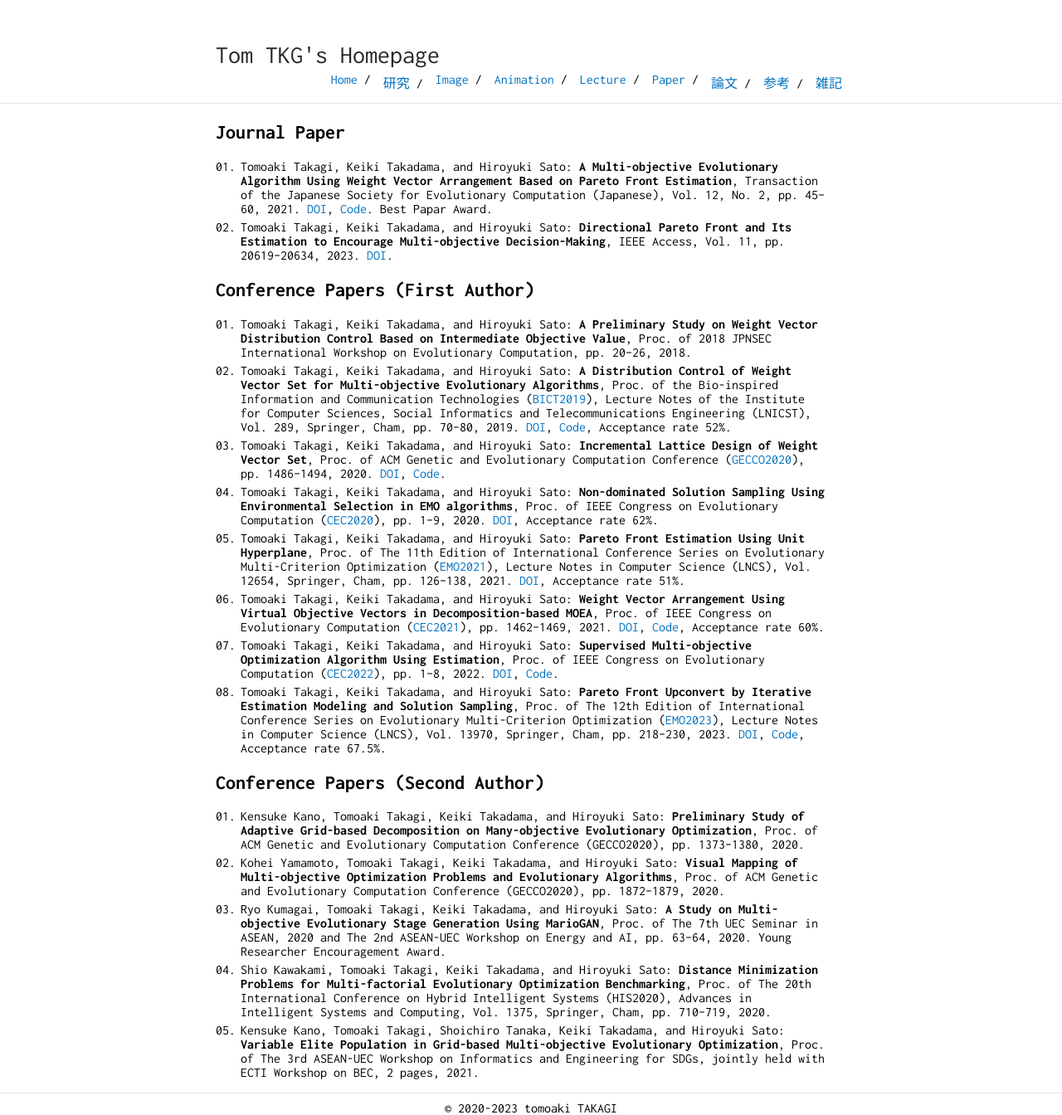
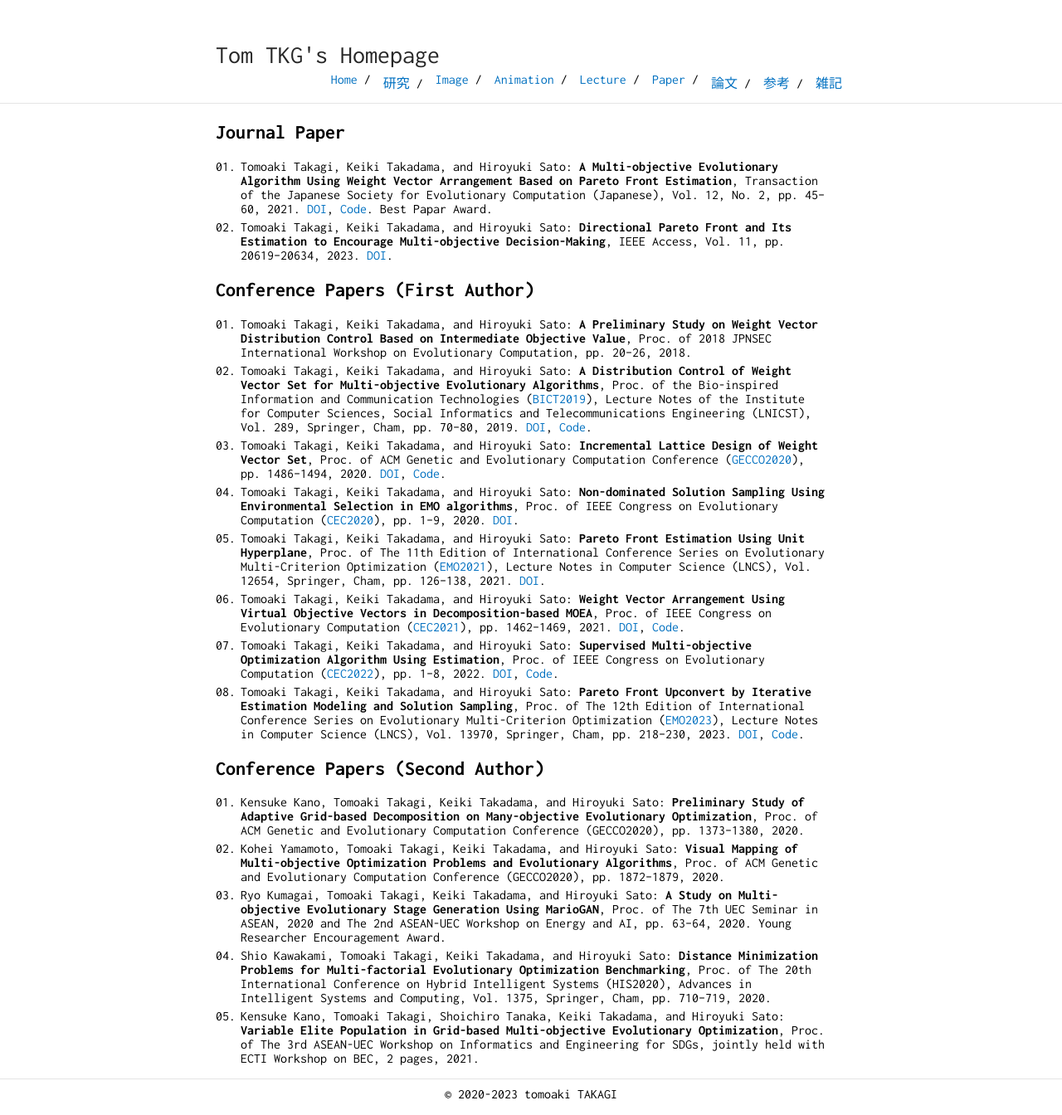
Before and after one commit to tomtkg/tomtkg.github.io, a Jekyll site: the page built from paper.md, in a window 1280 px wide. Shown: the whole page at 83% size. Built offline with Jekyll 4.4.1, drawn with Linux system fonts in a browser that asks for light colours.

Commit message:
Remove Acceptance rate

```diff
--- a/paper.md
+++ b/paper.md
@@ -9,13 +9,13 @@
 
 ## Conference Papers (First Author)
 1. Tomoaki Takagi, Keiki Takadama, and Hiroyuki Sato: **A Preliminary Study on Weight Vector Distribution Control Based on Intermediate Objective Value**,  Proc. of 2018 JPNSEC International Workshop on Evolutionary Computation, pp. 20--26, 2018.
-1. Tomoaki Takagi, Keiki Takadama, and Hiroyuki Sato: **A Distribution Control of Weight Vector Set for Multi-objective Evolutionary Algorithms**,  Proc. of the Bio-inspired Information and Communication Technologies ([BICT2019](https://bionetics2019.eai-conferences.org){:target="_blank"}), Lecture Notes of the Institute for Computer Sciences, Social Informatics and Telecommunications Engineering (LNICST), Vol. 289, Springer, Cham, pp. 70--80, 2019. [DOI](https://doi.org/10.1007/978-3-030-24202-2_6){:target="_blank"}, [Code](https://github.com/tomtkg/MOEA-D-DCWV){:target="_blank"}, Acceptance rate 52%.
+1. Tomoaki Takagi, Keiki Takadama, and Hiroyuki Sato: **A Distribution Control of Weight Vector Set for Multi-objective Evolutionary Algorithms**,  Proc. of the Bio-inspired Information and Communication Technologies ([BICT2019](https://bionetics2019.eai-conferences.org){:target="_blank"}), Lecture Notes of the Institute for Computer Sciences, Social Informatics and Telecommunications Engineering (LNICST), Vol. 289, Springer, Cham, pp. 70--80, 2019. [DOI](https://doi.org/10.1007/978-3-030-24202-2_6){:target="_blank"}, [Code](https://github.com/tomtkg/MOEA-D-DCWV){:target="_blank"}.
 1. Tomoaki Takagi, Keiki Takadama, and Hiroyuki Sato: **Incremental Lattice Design of Weight Vector Set**,  Proc. of ACM Genetic and Evolutionary Computation Conference ([GECCO2020](https://gecco-2020.sigevo.org){:target="_blank"}), pp. 1486--1494, 2020. [DOI](https://doi.org/10.1145/3377929.3398082){:target="_blank"}, [Code](https://github.com/tomtkg/ILD){:target="_blank"}.
-1. Tomoaki Takagi, Keiki Takadama, and Hiroyuki Sato: **Non-dominated Solution Sampling Using Environmental Selection in EMO algorithms**, Proc. of IEEE Congress on Evolutionary Computation ([CEC2020](https://wcci2020.org){:target="_blank"}), pp. 1--9, 2020. [DOI](https://doi.org/10.1109/CEC48606.2020.9185529){:target="_blank"}, Acceptance rate 62%.
-1. Tomoaki Takagi, Keiki Takadama, and Hiroyuki Sato: **Pareto Front Estimation Using Unit Hyperplane**, Proc. of The 11th Edition of International Conference Series on Evolutionary Multi-Criterion Optimization ([EMO2021](https://emo2021.org){:target="_blank"}), Lecture Notes in Computer Science (LNCS), Vol. 12654, Springer, Cham, pp. 126--138, 2021. [DOI](https://doi.org/10.1007/978-3-030-72062-9_11){:target="_blank"}, Acceptance rate 51%.
-1. Tomoaki Takagi, Keiki Takadama, and Hiroyuki Sato: **Weight Vector Arrangement Using Virtual Objective Vectors in Decomposition-based MOEA**, Proc. of IEEE Congress on Evolutionary Computation ([CEC2021](https://cec2021.mini.pw.edu.pl){:target="_blank"}), pp. 1462--1469, 2021. [DOI](https://doi.org/10.1109/CEC45853.2021.9504954){:target="_blank"}, [Code](https://github.com/tomtkg/MOEA-D-VOV){:target="_blank"}, Acceptance rate 60%.
+1. Tomoaki Takagi, Keiki Takadama, and Hiroyuki Sato: **Non-dominated Solution Sampling Using Environmental Selection in EMO algorithms**, Proc. of IEEE Congress on Evolutionary Computation ([CEC2020](https://wcci2020.org){:target="_blank"}), pp. 1--9, 2020. [DOI](https://doi.org/10.1109/CEC48606.2020.9185529){:target="_blank"}.
+1. Tomoaki Takagi, Keiki Takadama, and Hiroyuki Sato: **Pareto Front Estimation Using Unit Hyperplane**, Proc. of The 11th Edition of International Conference Series on Evolutionary Multi-Criterion Optimization ([EMO2021](https://emo2021.org){:target="_blank"}), Lecture Notes in Computer Science (LNCS), Vol. 12654, Springer, Cham, pp. 126--138, 2021. [DOI](https://doi.org/10.1007/978-3-030-72062-9_11){:target="_blank"}.
+1. Tomoaki Takagi, Keiki Takadama, and Hiroyuki Sato: **Weight Vector Arrangement Using Virtual Objective Vectors in Decomposition-based MOEA**, Proc. of IEEE Congress on Evolutionary Computation ([CEC2021](https://cec2021.mini.pw.edu.pl){:target="_blank"}), pp. 1462--1469, 2021. [DOI](https://doi.org/10.1109/CEC45853.2021.9504954){:target="_blank"}, [Code](https://github.com/tomtkg/MOEA-D-VOV){:target="_blank"}.
 1. Tomoaki Takagi, Keiki Takadama, and Hiroyuki Sato: **Supervised Multi-objective Optimization Algorithm Using Estimation**, Proc. of IEEE Congress on Evolutionary Computation ([CEC2022](https://wcci2022.org){:target="_blank"}), pp. 1--8, 2022. [DOI](https://doi.org/10.1109/CEC55065.2022.9870375){:target="_blank"}, [Code](https://github.com/tomtkg/SMOA){:target="_blank"}.
-1. Tomoaki Takagi, Keiki Takadama, and Hiroyuki Sato: **Pareto Front Upconvert by Iterative Estimation Modeling and Solution Sampling**, Proc. of The 12th Edition of International Conference Series on Evolutionary Multi-Criterion Optimization ([EMO2023](https://emo2023.liacs.leidenuniv.nl){:target="_blank"}), Lecture Notes in Computer Science (LNCS), Vol. 13970, Springer, Cham, pp. 218--230, 2023. [DOI](https://doi.org/10.1007/978-3-031-27250-9_16){:target="_blank"}, [Code](https://github.com/tomtkg/I-SMOA){:target="_blank"}, Acceptance rate 67.5%.
+1. Tomoaki Takagi, Keiki Takadama, and Hiroyuki Sato: **Pareto Front Upconvert by Iterative Estimation Modeling and Solution Sampling**, Proc. of The 12th Edition of International Conference Series on Evolutionary Multi-Criterion Optimization ([EMO2023](https://emo2023.liacs.leidenuniv.nl){:target="_blank"}), Lecture Notes in Computer Science (LNCS), Vol. 13970, Springer, Cham, pp. 218--230, 2023. [DOI](https://doi.org/10.1007/978-3-031-27250-9_16){:target="_blank"}, [Code](https://github.com/tomtkg/I-SMOA){:target="_blank"}.
 
 ## Conference Papers (Second Author)
 1. Kensuke Kano, Tomoaki Takagi, Keiki Takadama, and Hiroyuki Sato: **Preliminary Study of Adaptive Grid-based Decomposition on Many-objective Evolutionary Optimization**, Proc. of ACM Genetic and Evolutionary Computation Conference (GECCO2020), pp. 1373--1380, 2020.
```
